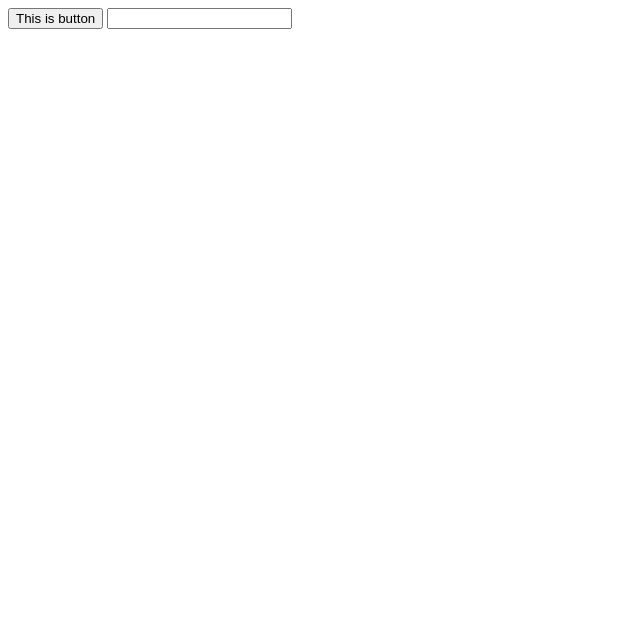
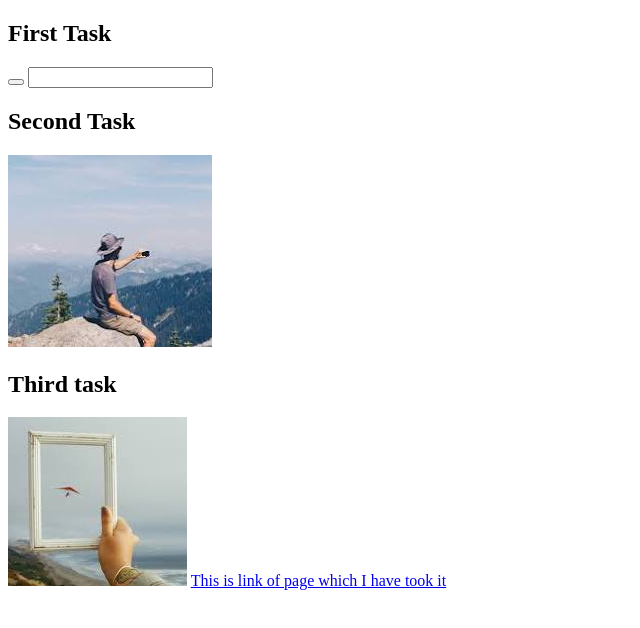
Before and after one commit to MaksimKhandeshyn/hw17, a plain HTML site: page index.html in a window 1280 px wide. Both pictures are taken after a click on the button "This is button". Shown: the whole page, without its empty margins (0-640 px from the left). Drawn offline with Linux system fonts and the light colour scheme.

Commit message:
make almost all hw

```diff
--- a/index.html
+++ b/index.html
@@ -6,9 +6,22 @@
     <title>Homework 17</title>
   </head>
   <body>
+    <h2>First Task</h2>
     <button type="button" class="button">This is button</button>
     <input type="text" class="input-text" />
 
+    <h2>Second Task</h2>
+    <img src="./first.jpg" alt="" class="first-img" />
+
+    <h2>Third task</h2>
+    <img
+      src="./third.jpg"
+      alt="woman's hand hold frame in ..."
+      class="second-img"
+    />
+    <a href="#" class="link__to-img" target="_blank"
+      >This is link of page which I have took it</a
+    >
     <script type="module" src="./js/script.js"></script>
   </body>
 </html>
--- a/js/script.js
+++ b/js/script.js
@@ -1,8 +1,18 @@
+//--1--
 const btn = document.querySelector(".button");
 const input = document.querySelector(".input-text");
-btn.style.text = "This isnt btn";
-// btn.addEventListener("click", function () {
-//   btn.style.text = input.style.text;
-// });
-console.log(btn);
-console.log(input);
+
+btn.addEventListener("click", function () {
+  btn.innerHTML = input.value;
+});
+
+//--2--
+const img = (document.querySelector(".first-img").src = "../second.jpg");
+
+//--3--
+const link = (document.querySelector(".link__to-img").href =
+  "https://www.linkedin.com/pulse/what-difference-between-picture-photo-photoshopexpert/");
+const img2 = document.querySelector(".second-img");
+console.log(img2);
+const changeImg = (img2.alt = "center which appears plane");
+console.log(changeImg);
```
Also changed, not shown: first.jpg (added), second.jpg (added), third.jpg (added).
